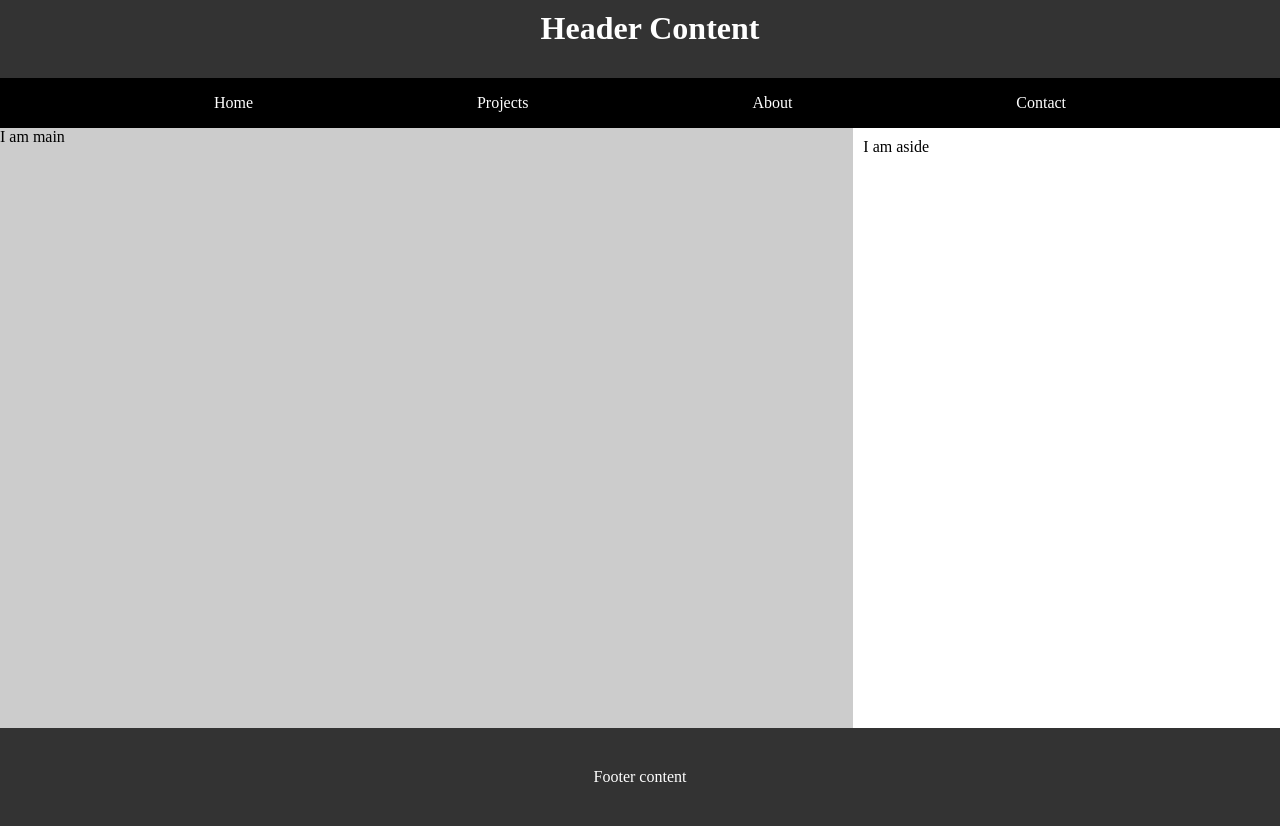
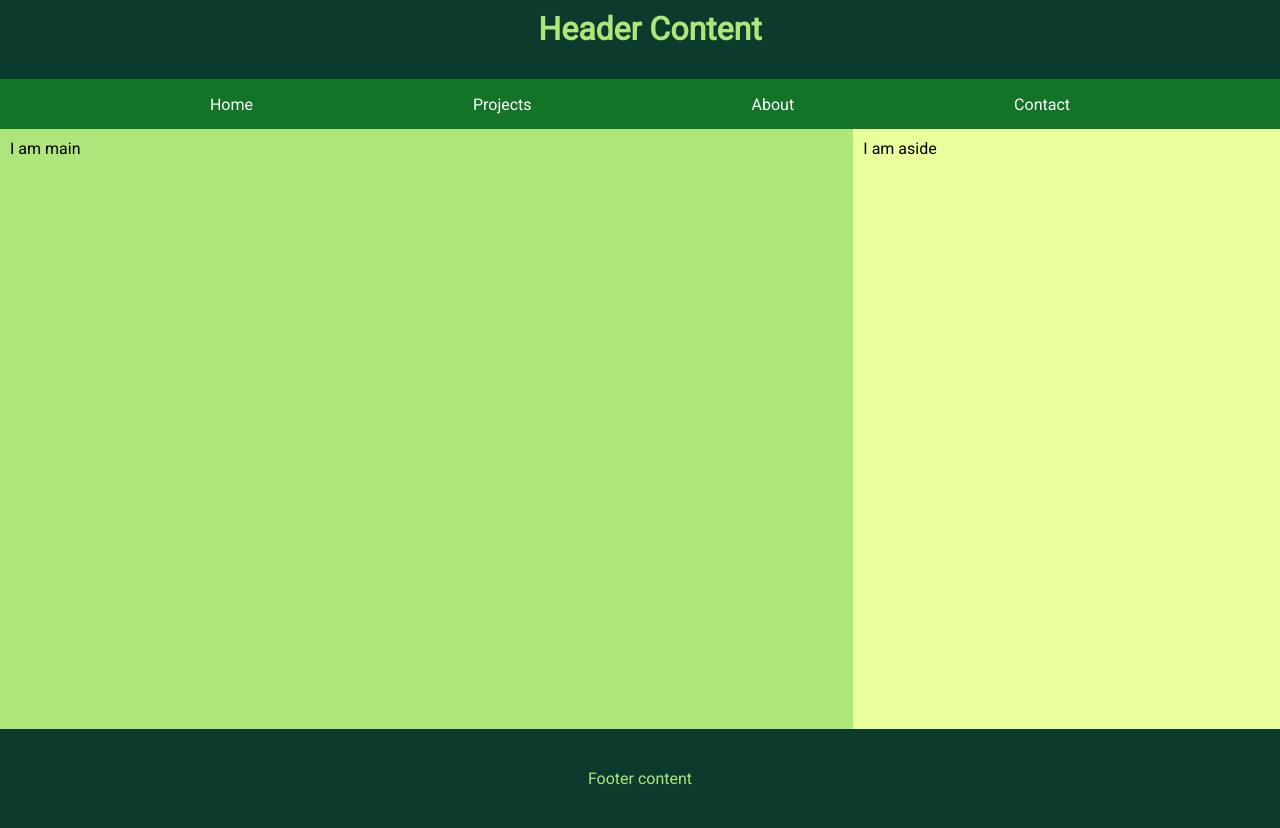
Before and after one commit to scoolywooly/wdd131, a plain HTML site: page week01/basic-layout.html in a window 1280 px wide. Drawn offline with Linux system fonts and the light colour scheme.

Commit message:
imported a font and changed the color pallete

```diff
--- a/week01/styles/layout.css
+++ b/week01/styles/layout.css
@@ -1,19 +1,25 @@
+@import url('https://fonts.googleapis.com/css2?family=Roboto:wght@400&display=swap');
+
 body {
+
     margin: 0px;
     height: 100%;
     width: 100%;
     padding-top: 0px;
     padding-bottom: 0px;
+    font-family: "Roboto", sans-serif;
+
 }
 
 header {
-    background-color: rgb(51, 51, 51);
+    background-color: rgb(10, 59, 45);
     margin: 0px;
     padding: 0px;
     text-align: center;
-    color: white;
+    color: rgb(175, 230, 123);
     height: auto;
     width: 100%;
+
 }
 
 h1 {
@@ -36,12 +42,12 @@ main {
 }
 
 footer {
-    background-color: rgb(51, 51, 51);
+    background-color: rgb(10, 59, 45);
     margin-top: auto;
     padding-top: 40px;
     padding-bottom: 40px;
     text-align: center;
-    color: white;
+    color: rgb(175, 230, 123);
     margin: 0px;
     height: auto;
     width: 100%;
@@ -51,7 +57,7 @@ footer {
 .navigation-bar {
     display: flex;
     justify-content: space-between;
-    background-color: black;
+    background-color: rgb(19, 116, 40);
     text-align: center;
     align-items: center;
     align-content: center;
@@ -90,13 +96,14 @@ footer {
     margin: 0px;
     grid-column: 1/2;
     grid-row: 1/3;
-    background-color: rgb(204, 204, 204);
+    background-color: rgb(175, 230, 123);
+    padding: 10px;
 }
 
 #aside-content {
     margin: 0px;
     grid-column: 2/3;
     grid-row: 1/3;
-    background-color: white;
+    background-color: rgb(233, 255, 156);
     padding: 10px;
 }
```
